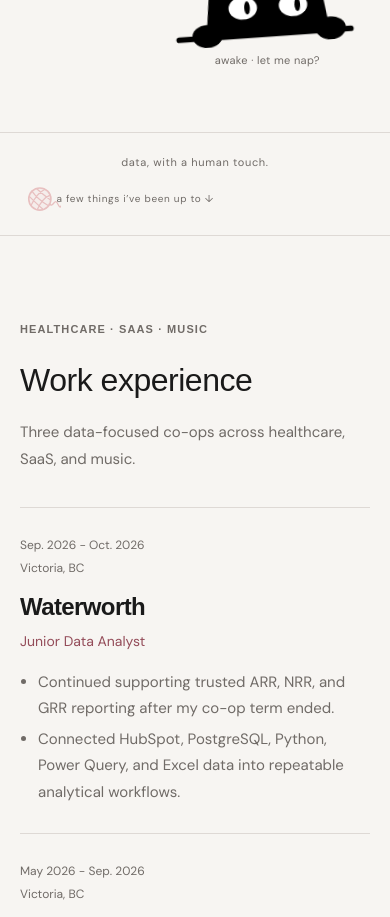
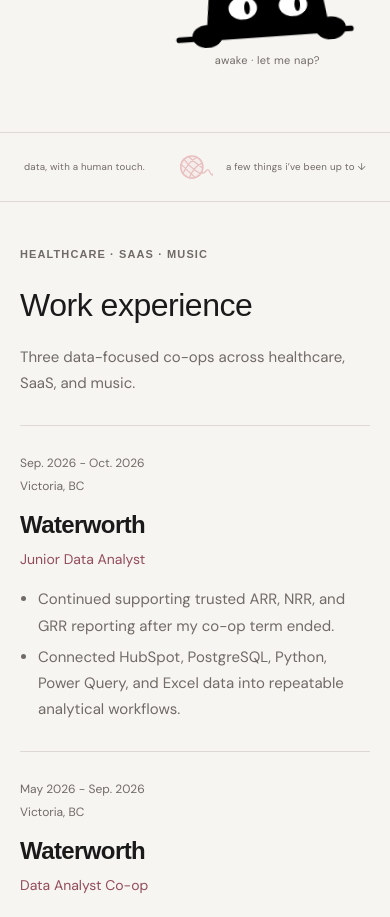
Before and after one commit to melvikaf/Personal-Portfolio, a React (Vite) app: page / in a window 390 px wide. Shown: the part 1040-1957 px from the top of the page. Built offline with nearby package versions, Linux system fonts and the light colour scheme; a web font is replaced by a local one.

Commit message:
Polish mobile divider and experience spacing

```diff
--- a/src/responsive.css
+++ b/src/responsive.css
@@ -263,8 +263,13 @@
 
 /* Keep the human-touch divider visible in both modes, including its mobile cue. */
 @media(max-width:800px){
-  .studio-divider{display:grid;grid-template-columns:minmax(0,1fr) auto;align-items:center;gap:12px;padding-block:20px}
-  .studio-divider span:first-child{grid-column:1/-1;text-align:center}
-  .studio-divider .divider-yarn{grid-column:1;justify-self:start}
-  .studio-divider span:last-child{display:block;grid-column:2;justify-self:end;text-align:right;font-size:10px;white-space:nowrap}
+  .studio-divider{display:grid;grid-template-columns:minmax(0,1fr) 32px minmax(0,1fr);align-items:center;gap:8px;padding-block:18px;font-size:clamp(8px,2.5vw,10px);letter-spacing:.02em}
+  .studio-divider span:first-child{grid-column:auto;text-align:left;white-space:nowrap}
+  .studio-divider .divider-yarn{grid-column:auto;justify-self:center;flex-basis:32px}
+  .studio-divider span:last-child{display:block;grid-column:auto;justify-self:end;text-align:right;font-size:inherit;white-space:nowrap}
+  .experience-section{padding-top:clamp(44px,10vw,60px)}
+  .experience-section .section-heading{margin-bottom:28px}
+  .experience-section .heading-note{max-width:34ch}
+  .experience-item,.timeline-content,.timeline-content ul{min-width:0}
+  .timeline-content{overflow-wrap:normal;word-break:normal}
 }
```
